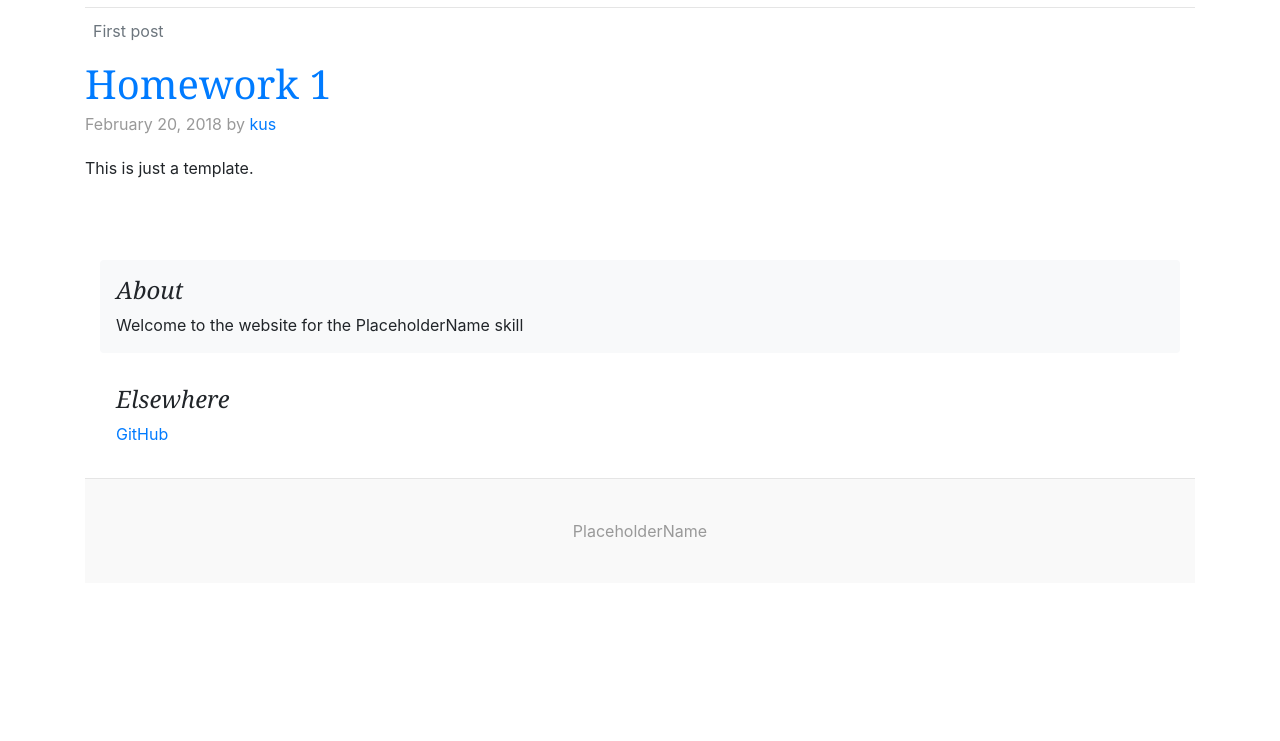
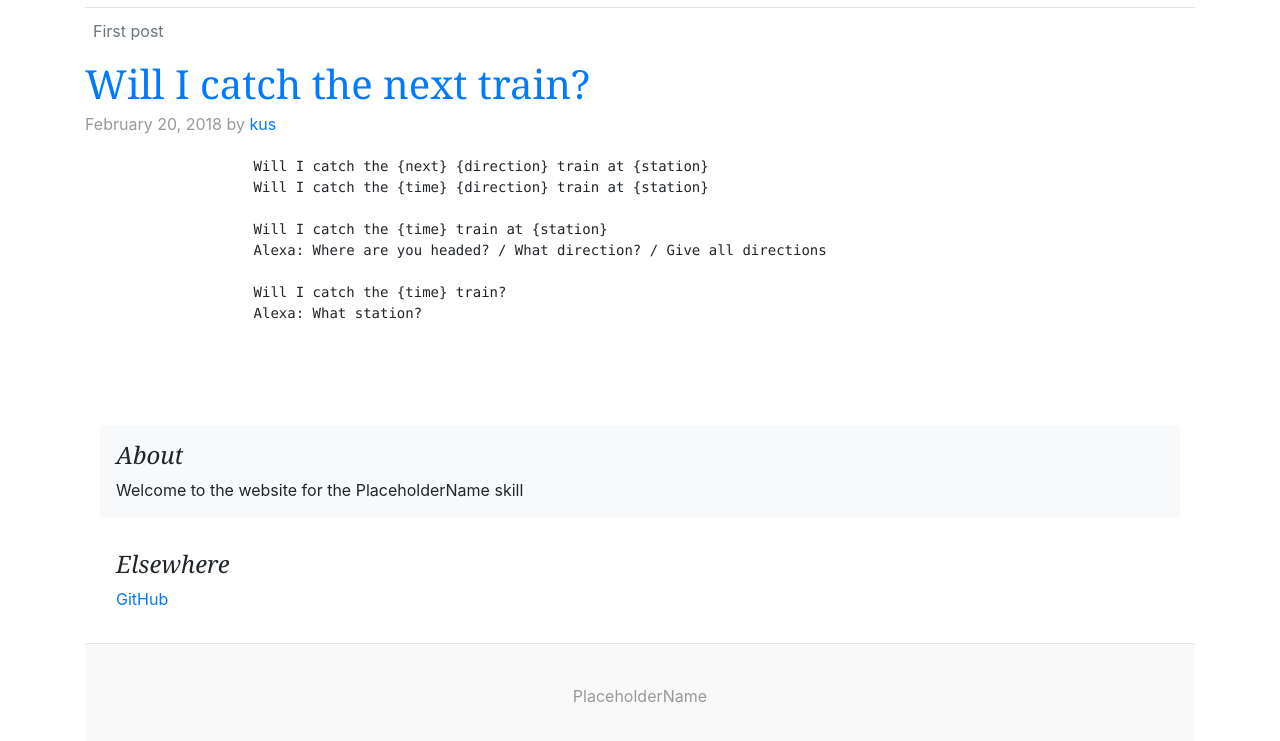
Before and after one commit to alexanow/alexanow, a plain HTML site: page docs/post1.html in a window 1280 px wide. Shown: the part 61-802 px from the top of the page. Drawn offline with Linux system fonts and the light colour scheme.

Commit message:
add post details

```diff
--- a/docs/post1.html
+++ b/docs/post1.html
@@ -29,9 +29,18 @@
     <main role="main" class="container">
         <div class="row">
             <div class="blog-post" id="hw1">
-                <h2 class="blog-post-title"><a href="post1.html">Homework 1</a></h2>
+                <h2 class="blog-post-title"><a href="post1.html">Will I catch the next train?</a></h2>
                 <p class="blog-post-meta">February 20, 2018 by <a href="https://github.com/9034725985">kus</a></p>
-                <p>This is just a template.</p>
+                <pre>
+                    Will I catch the {next} {direction} train at {station}
+                    Will I catch the {time} {direction} train at {station}
+
+                    Will I catch the {time} train at {station}
+                    Alexa: Where are you headed? / What direction? / Give all directions
+
+                    Will I catch the {time} train?
+                    Alexa: What station?
+                </pre>
             </div><!-- /.blog-post -->
         </div><!-- /.row -->
         <div id="my-sidebar-id"></div>
```
